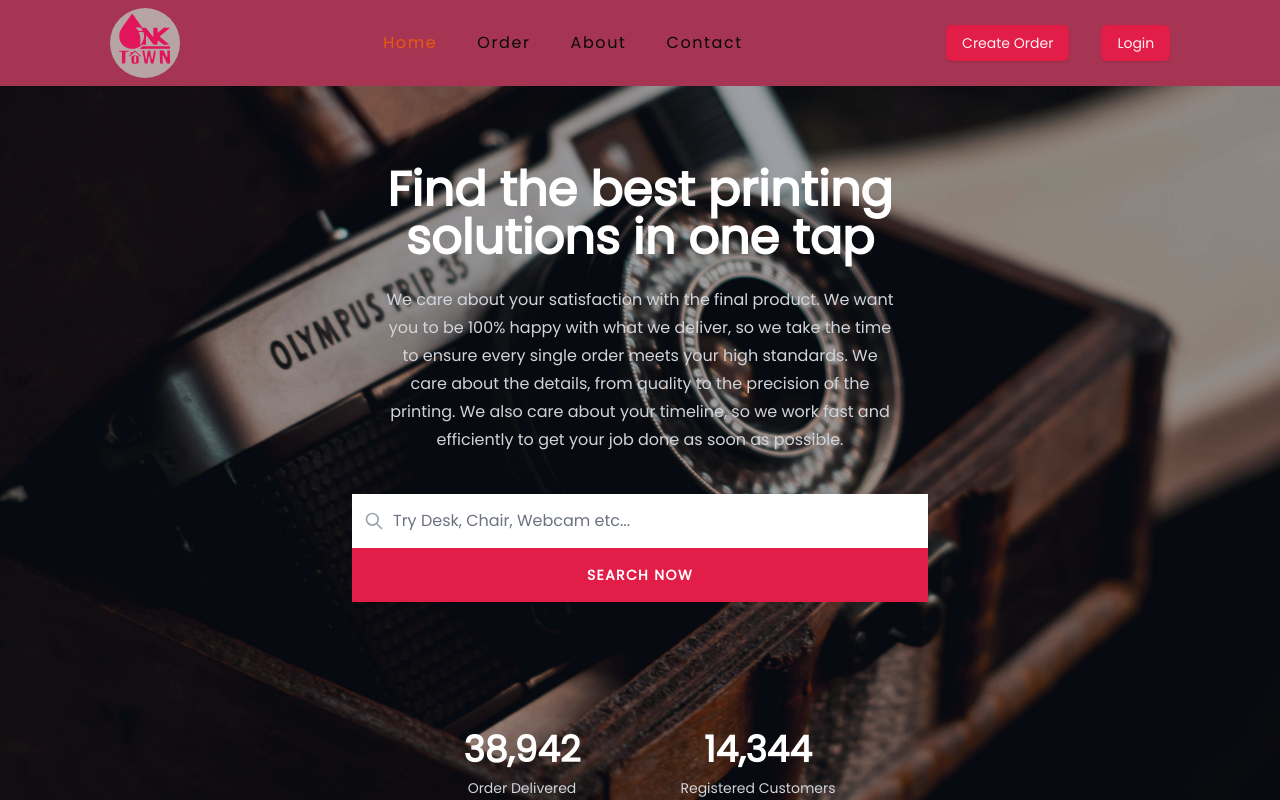
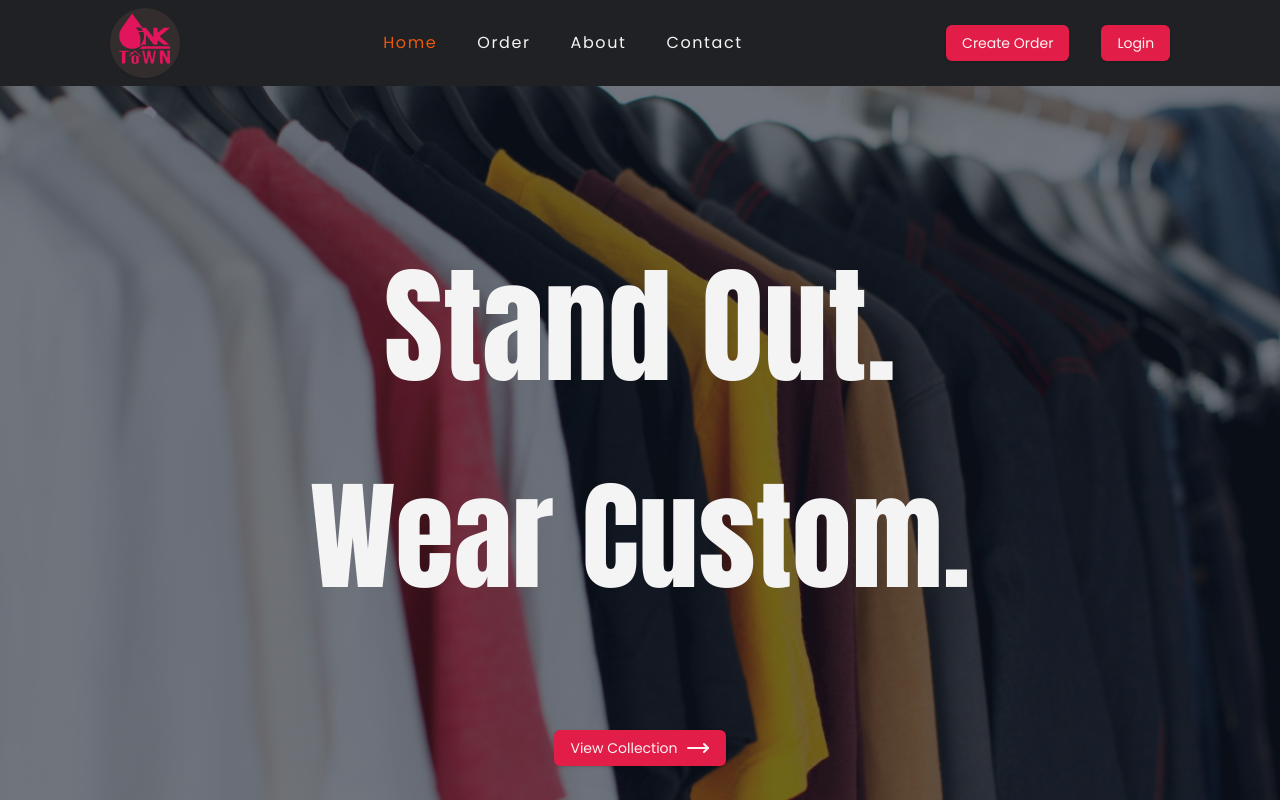
Before and after one commit to rak626/PressioUI, a Next.js app in the folder pressio/: page / in a window 1280 px wide. Shown: the top 800 px of the page. Built offline with nearby package versions, Linux system fonts and the light colour scheme.

Commit message:
theme changes according to the design

```diff
--- a/pressio/src/app/(home)/layout.tsx
+++ b/pressio/src/app/(home)/layout.tsx
@@ -3,7 +3,7 @@ import { ReactNode } from 'react'
 
 const HomeLayout = ({ children }: { children: ReactNode }) => {
   return (
-    <main className="relative bg-gradient-to-tr bg-[#332D2F]">
+    <main className="relative bg-gradient-to-tr bg-nav-foreground">
       <Navbar />
       {children}
     </main>
--- a/pressio/src/app/(home)/order/page.tsx
+++ b/pressio/src/app/(home)/order/page.tsx
@@ -5,7 +5,7 @@ import { orders } from '@/constants/orderData'
 
 const OrderPage = () => {
   return (
-    <div className="px-10 pt-20 min-h-screen h-full">
+    <div className="px-10 pt-20 min-h-screen h-full w-11/12 mx-auto">
       <div className="">
         <DataTable columns={columns} data={orders} />
       </div>
--- a/pressio/src/components/Hero.tsx
+++ b/pressio/src/components/Hero.tsx
@@ -1,6 +1,11 @@
+import { Anton } from 'next/font/google'
 import Image from 'next/image'
 import React from 'react'
+import { Button } from './ui/button'
+import { cn } from '@/lib/utils'
+import { MoveRight } from 'lucide-react'
 
+const anton = Anton({ weight: '400', subsets: ['latin'] })
 const Hero = () => {
   return (
     <section>
@@ -8,7 +13,7 @@ const Hero = () => {
         <div className="absolute inset-0">
           <Image
             className="object-cover object-right w-full h-full lg:object-center"
-            src="/images/hero2.jpg"
+            src="/images/tshirt.jpeg"
             alt="Inktown"
             width={1000}
             height={1000}
@@ -16,96 +21,27 @@ const Hero = () => {
           />
         </div>
 
-        <div className="absolute inset-0 bg-gray-900 bg-opacity-40"></div>
+        <div className="absolute inset-0 bg-gray-900 bg-opacity-60"></div>
 
         <div className="relative px-4 mx-auto sm:px-6 lg:px-8 max-w-7xl">
+          <div
+            className={cn(
+              'max-w-lg mx-auto text-center md:py-16 xl:max-w-2xl',
+              anton.className
+            )}
+          >
+            <h1 className="text-center text-secondary text-[6rem] md:text-[8rem]">
+              {' '}
+              Stand Out.
+            </h1>
+            <br />
+            <p className="text-center text-secondary text-[6rem] md:text-[7.5rem]">
+              {' '}
+              Wear Custom.
+            </p>
+          </div>
           <div className="max-w-lg mx-auto text-center xl:max-w-2xl">
-            <h1 className="text-3xl font-bold text-white sm:text-4xl xl:text-5xl">
-              Find the best printing solutions in one tap
-            </h1>
-            <p className="max-w-lg mx-auto mt-6 text-base font-normal leading-7 text-gray-300">
-              We care about your satisfaction with the final product. We want
-              you to be 100% happy with what we deliver, so we take the time to
-              ensure every single order meets your high standards. We care about
-              the details, from quality to the precision of the printing. We
-              also care about your timeline, so we work fast and efficiently to
-              get your job done as soon as possible.
-            </p>
-
-            <form action="#" className="max-w-xl mx-auto mt-10">
-              <div>
-                <label className="sr-only"> Search </label>
-                <div className="relative">
-                  <div className="absolute inset-y-0 left-0 flex items-center pl-3 pointer-events-none">
-                    <svg
-                      className="w-5 h-5 text-gray-400"
-                      xmlns="http://www.w3.org/2000/svg"
-                      fill="none"
-                      viewBox="0 0 24 24"
-                      stroke="currentColor"
-                    >
-                      <path
-                        strokeLinecap="round"
-                        strokeLinejoin="round"
-                        strokeWidth="2"
-                        d="M21 21l-6-6m2-5a7 7 0 11-14 0 7 7 0 0114 0z"
-                      />
-                    </svg>
-                  </div>
-
-                  <input
-                    type="text"
-                    name=""
-                    id=""
-                    placeholder="Try Desk, Chair, Webcam etc..."
-                    className="block w-full py-3 pl-10 pr-4 text-base font-normal leading-7 text-gray-900 placeholder-gray-500 bg-white border border-white focus:ring-white focus:border-white focus:ring-offset-2"
-                  />
-                </div>
-              </div>
-
-              <div>
-                <button
-                  type="submit"
-                  className="
-                                inline-flex
-                                items-center
-                                justify-center
-                                w-full
-                                px-6
-                                py-4
-                                text-sm
-                                font-bold
-                                tracking-widest
-                                text-white
-                                uppercase
-                                transition-all
-                                duration-200
-                                bg-primary
-                                border border-transparent
-                                focus:outline-none focus:ring-2 focus:ring-offset-2 focus:ring-offset-gray-900 focus:ring-white
-                                hover:bg-gray-700
-                            "
-                >
-                  Search now
-                </button>
-              </div>
-            </form>
-
-            <div className="grid max-w-md grid-cols-2 mx-auto mt-8 md:mt-16 lg:mt-24 xl:mt-32 gap-x-6 grid-col-2">
-              <div>
-                <p className="text-4xl font-bold text-white">38,942</p>
-                <p className="mt-2 text-sm font-medium text-gray-300">
-                  Order Delivered
-                </p>
-              </div>
-
-              <div>
-                <p className="text-4xl font-bold text-white">14,344</p>
-                <p className="mt-2 text-sm font-medium text-gray-300">
-                  Registered Customers
-                </p>
-              </div>
-            </div>
+            <Button className='mt-10'> View Collection  <MoveRight  className='ml-2'/></Button>
           </div>
         </div>
       </div>
--- a/pressio/src/components/Navbar.tsx
+++ b/pressio/src/components/Navbar.tsx
@@ -11,7 +11,7 @@ import { cn } from '@/lib/utils'
 const Navbar = () => {
   const pathName = usePathname()
   return (
-    <nav className="w-full z-40 px-6 py-2 flex items-center justify-between gap-8 bg-[#A63553] lg:justify-around">
+    <nav className="w-full z-40 px-6 py-2 flex items-center justify-between gap-8 bg-nav text-secondary shadow-2xl bg-blur-sm lg:justify-around">
       {/* logo section */}
       <div className="flex items-center justify-center">
         <Link href="/">
@@ -20,7 +20,7 @@ const Navbar = () => {
             alt="logo"
             width={70}
             height={70}
-            className='bg-[hsl(0,12%,68%)] rounded-full'
+            className='bg-[hsl(0,7%,19%)] rounded-full shadow-sm'
           />
         </Link>
       </div>
--- a/pressio/tailwind.config.ts
+++ b/pressio/tailwind.config.ts
@@ -1,80 +1,88 @@
-import type { Config } from "tailwindcss"
+import type { Config } from 'tailwindcss'
 
 const config = {
-  darkMode: ["class"],
+  darkMode: ['class'],
   content: [
     './pages/**/*.{ts,tsx}',
     './components/**/*.{ts,tsx}',
     './app/**/*.{ts,tsx}',
     './src/**/*.{ts,tsx}',
-	],
-  prefix: "",
+  ],
+  prefix: '',
   theme: {
     container: {
       center: true,
-      padding: "2rem",
+      padding: '2rem',
       screens: {
-        "2xl": "1400px",
+        '2xl': '1400px',
       },
     },
     extend: {
       colors: {
-        border: "hsl(var(--border))",
-        input: "hsl(var(--input))",
-        ring: "hsl(var(--ring))",
-        background: "hsl(var(--background))",
-        foreground: "hsl(var(--foreground))",
+        border: 'hsl(var(--border))',
+        input: 'hsl(var(--input))',
+        ring: 'hsl(var(--ring))',
+        background: 'hsl(var(--background))',
+        foreground: 'hsl(var(--foreground))',
         primary: {
-          DEFAULT: "hsl(var(--primary))",
-          foreground: "hsl(var(--primary-foreground))",
+          DEFAULT: 'hsl(var(--primary))',
+          foreground: 'hsl(var(--primary-foreground))',
         },
         secondary: {
-          DEFAULT: "hsl(var(--secondary))",
-          foreground: "hsl(var(--secondary-foreground))",
+          DEFAULT: 'hsl(var(--secondary))',
+          foreground: 'hsl(var(--secondary-foreground))',
         },
         destructive: {
-          DEFAULT: "hsl(var(--destructive))",
-          foreground: "hsl(var(--destructive-foreground))",
+          DEFAULT: 'hsl(var(--destructive))',
+          foreground: 'hsl(var(--destructive-foreground))',
         },
         muted: {
-          DEFAULT: "hsl(var(--muted))",
-          foreground: "hsl(var(--muted-foreground))",
+          DEFAULT: 'hsl(var(--muted))',
+          foreground: 'hsl(var(--muted-foreground))',
         },
         accent: {
-          DEFAULT: "hsl(var(--accent))",
-          foreground: "hsl(var(--accent-foreground))",
+          DEFAULT: 'hsl(var(--accent))',
+          foreground: 'hsl(var(--accent-foreground))',
         },
         popover: {
-          DEFAULT: "hsl(var(--popover))",
-          foreground: "hsl(var(--popover-foreground))",
+          DEFAULT: 'hsl(var(--popover))',
+          foreground: 'hsl(var(--popover-foreground))',
         },
         card: {
-          DEFAULT: "hsl(var(--card))",
-          foreground: "hsl(var(--card-foreground))",
+          DEFAULT: 'hsl(var(--card))',
+          foreground: 'hsl(var(--card-foreground))',
         },
+        nav: {
+          DEFAULT: '#202124',
+          foreground: '#232020',
+        },
+        table:{
+          DEFAULT: "#91405A80",
+          foreground: "#232020",
+        }
       },
       borderRadius: {
-        lg: "var(--radius)",
-        md: "calc(var(--radius) - 2px)",
-        sm: "calc(var(--radius) - 4px)",
+        lg: 'var(--radius)',
+        md: 'calc(var(--radius) - 2px)',
+        sm: 'calc(var(--radius) - 4px)',
       },
       keyframes: {
-        "accordion-down": {
-          from: { height: "0" },
-          to: { height: "var(--radix-accordion-content-height)" },
+        'accordion-down': {
+          from: { height: '0' },
+          to: { height: 'var(--radix-accordion-content-height)' },
         },
-        "accordion-up": {
-          from: { height: "var(--radix-accordion-content-height)" },
-          to: { height: "0" },
+        'accordion-up': {
+          from: { height: 'var(--radix-accordion-content-height)' },
+          to: { height: '0' },
         },
       },
       animation: {
-        "accordion-down": "accordion-down 0.2s ease-out",
-        "accordion-up": "accordion-up 0.2s ease-out",
+        'accordion-down': 'accordion-down 0.2s ease-out',
+        'accordion-up': 'accordion-up 0.2s ease-out',
       },
     },
   },
-  plugins: [require("tailwindcss-animate")],
+  plugins: [require('tailwindcss-animate')],
 } satisfies Config
 
 export default config
```
Also changed, not shown: pressio/src/app/(home)/order/column.tsx (+2 -25 lines), pressio/src/components/DataTable.tsx (+10 -9 lines), pressio/src/components/TableAction.tsx (added, +34 -0 lines), pressio/public/images/tshirt.jpeg (added).
